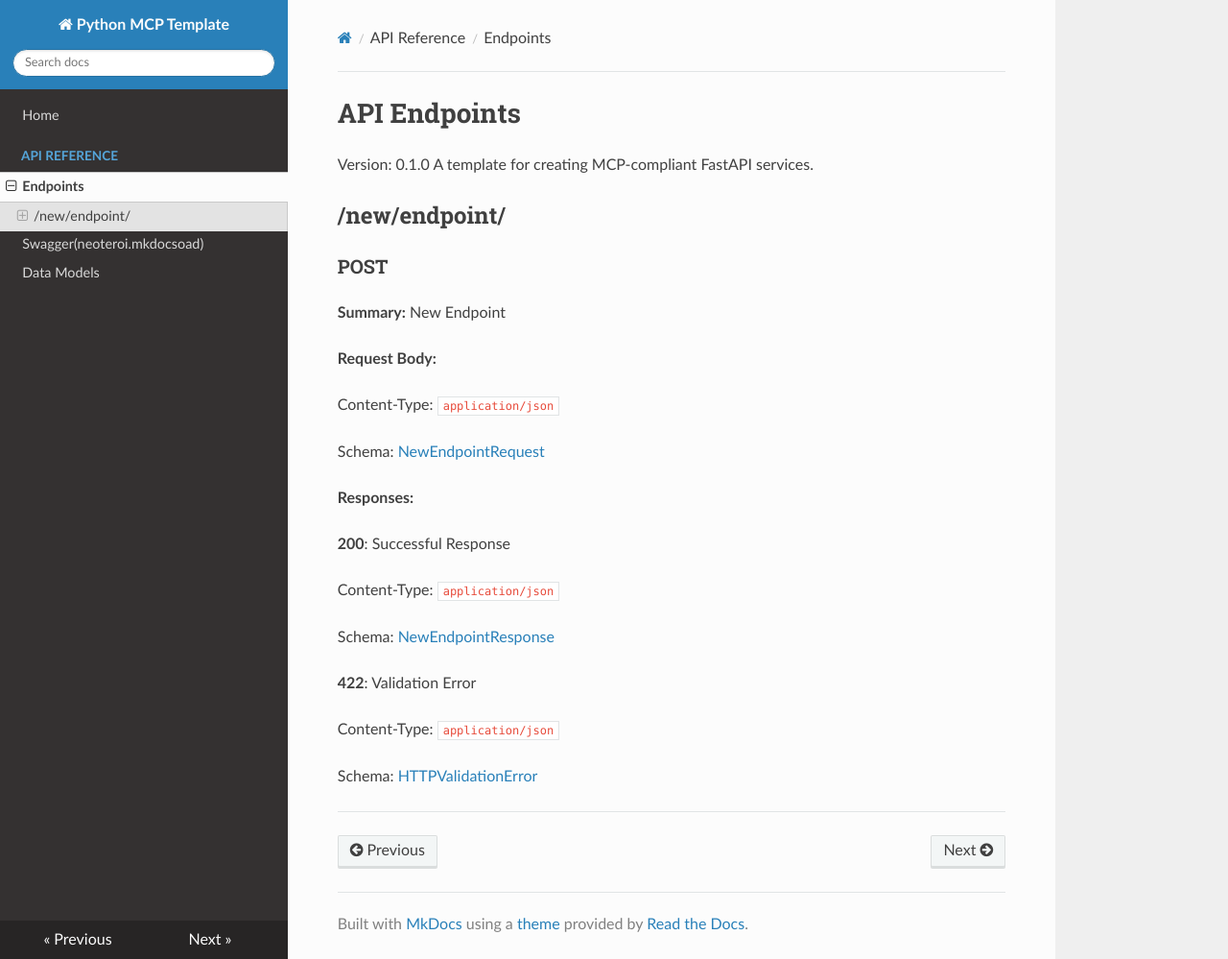
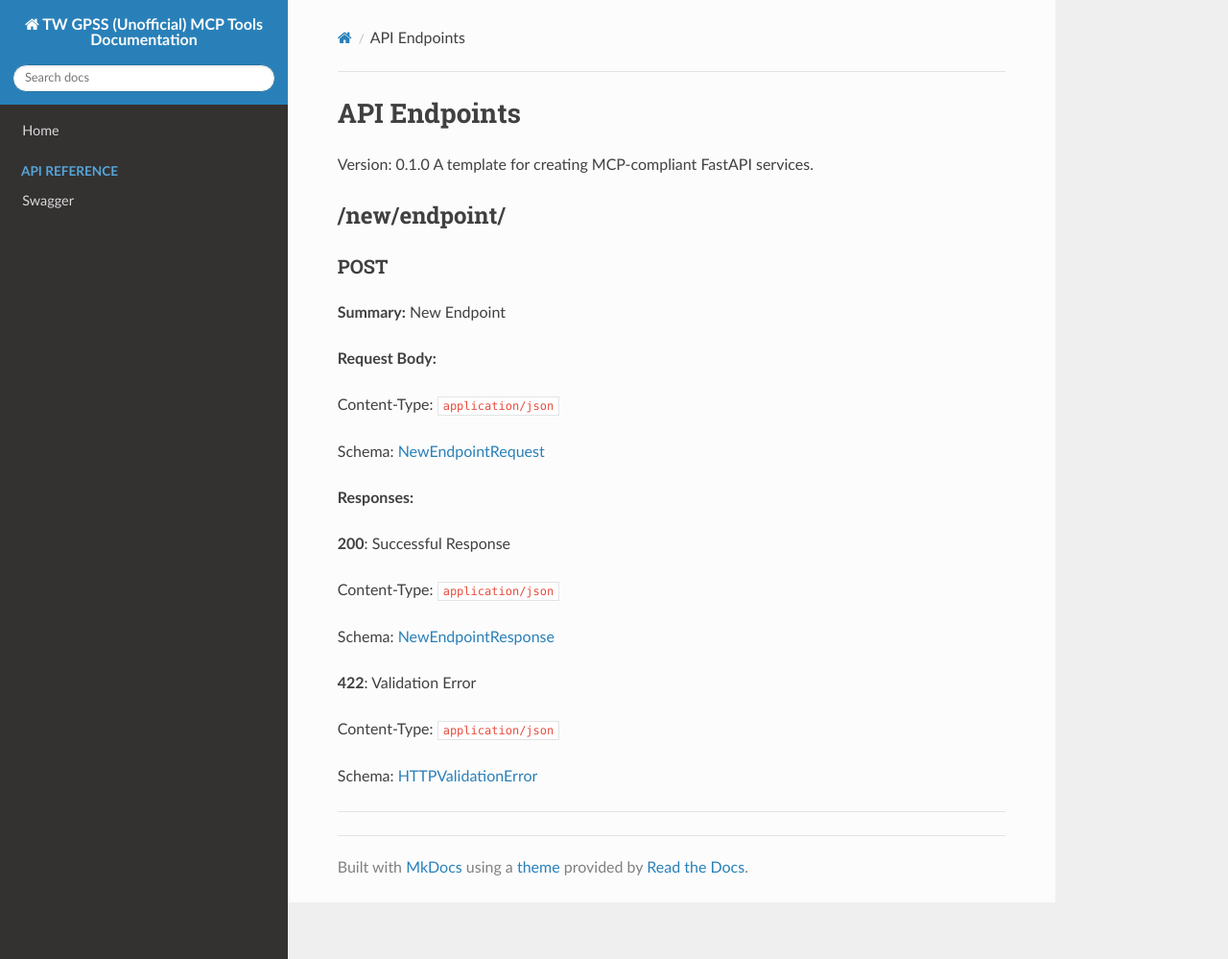
Before and after one commit to hsiangjenli/mcp-tw-gpss, an MkDocs documentation site: the page built from docs/reference/endpoints.md, in a window 1280 px wide and 999 px high. Shown: the whole window at 96% size. Built offline with MkDocs 1.6.1, drawn with Linux system fonts in a browser that asks for light colours; nearby versions of some CDN libraries.

Commit message:
chore: update project name and documentation references to mcp-tw-gpss

```diff
--- a/mkdocs.yml
+++ b/mkdocs.yml
@@ -1,5 +1,5 @@
-site_name: Python MCP Template
-site_author: Your Name
+site_name: TW GPSS (Unofficial) MCP Tools Documentation
+site_author: Hsiang-Jen Li
 theme:
   name: readthedocs
 plugins:
@@ -8,6 +8,4 @@
 nav:
   - Home: index.md
   - API Reference:
-    - Endpoints: reference/endpoints.md
-    - Swagger(neoteroi.mkdocsoad): reference/endpoints_swagger.md
-    - Data Models: reference/models.md
+    - Swagger: reference/endpoints_swagger.md
--- a/pyproject.toml
+++ b/pyproject.toml
@@ -1,5 +1,5 @@
 [project]
-name = "python-mcp-template"
+name = "mcp-tw-gpss"
 version = "1.0.4"
 description = "Add your description here"
 readme = "README.md"
```
Also changed, not shown: 3 other files.
